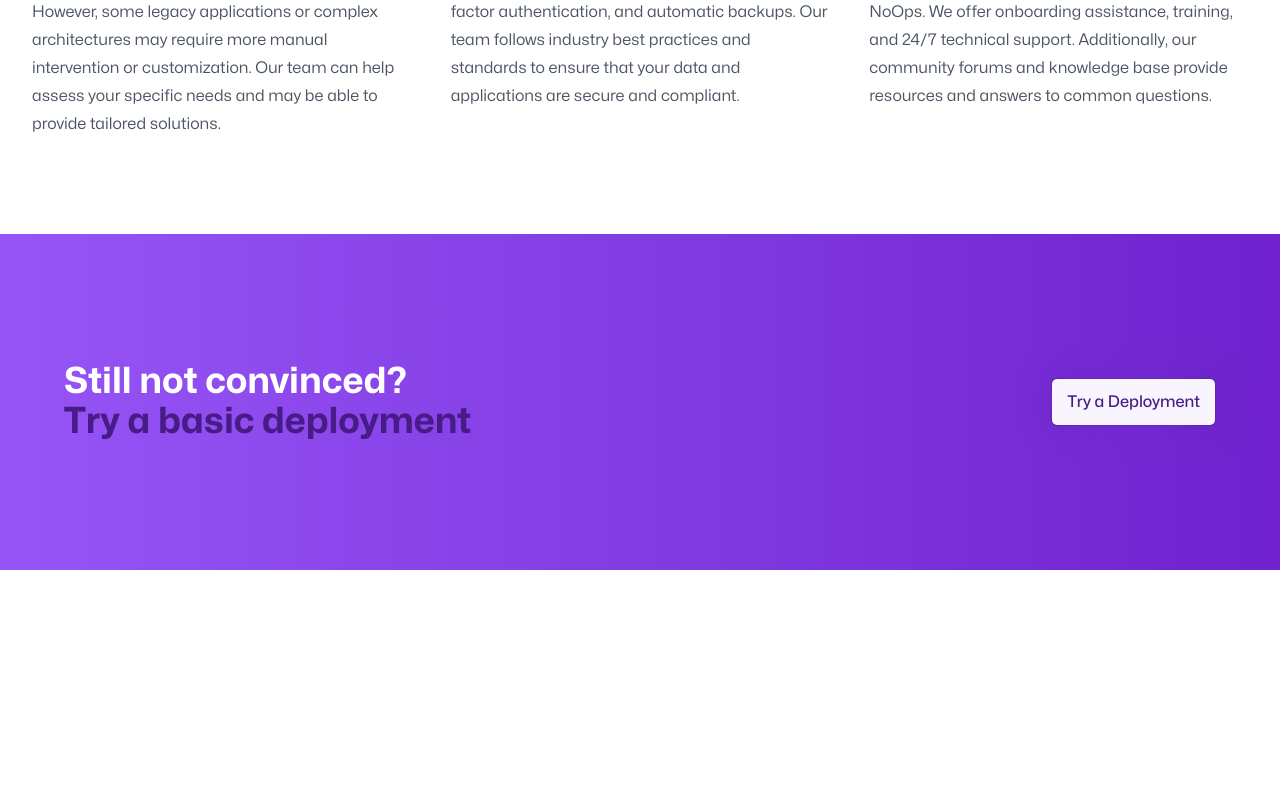
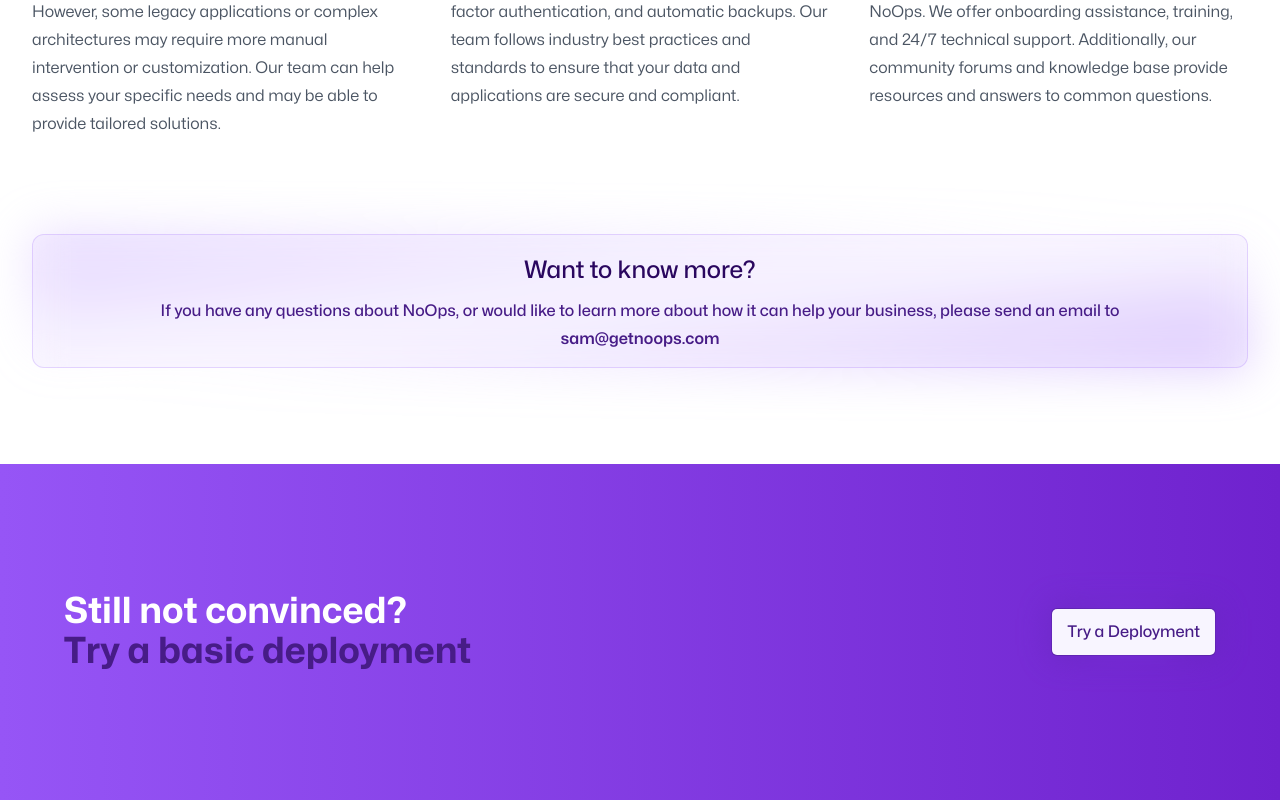
Before and after one commit to getnoops/landing, a React (Vite) app: page / in a window 1280 px wide. Shown: the part 6292-7092 px from the top of the page. Before the commit the page ends 6862 px from the top, so only its background shows below. Built offline with nearby package versions, Linux system fonts and the light colour scheme.

Commit message:
added contact sam section

```diff
--- a/src/components/FAQ/FAQ.tsx
+++ b/src/components/FAQ/FAQ.tsx
@@ -74,6 +74,23 @@
             ))}
           </dl>
         </div>
+
+        <div className="relative">
+          <div className="absolute inset-0 rounded-xl bg-opacity-30 bg-gradient-to-br from-noops-300/50 via-transparent to-noops-400/50 blur-xl"></div>
+          <div className="relative mt-24 rounded-xl border border-noops-400/30 bg-noops-300/10 p-4 backdrop-blur-lg">
+            <h5 className="mb-2 text-center text-2xl font-medium leading-10 text-noops-950">
+              Want to know more?
+            </h5>
+            <p className="text-center font-medium text-noops-900">
+              If you have any questions about NoOps, or would like to learn more
+              about how it can help your business, please send an email to{" "}
+              <br />
+              <span className="mx-auto mt-1 block w-fit select-all font-semibold">
+                sam@getnoops.com
+              </span>
+            </p>
+          </div>
+        </div>
       </div>
     </div>
   );
```
